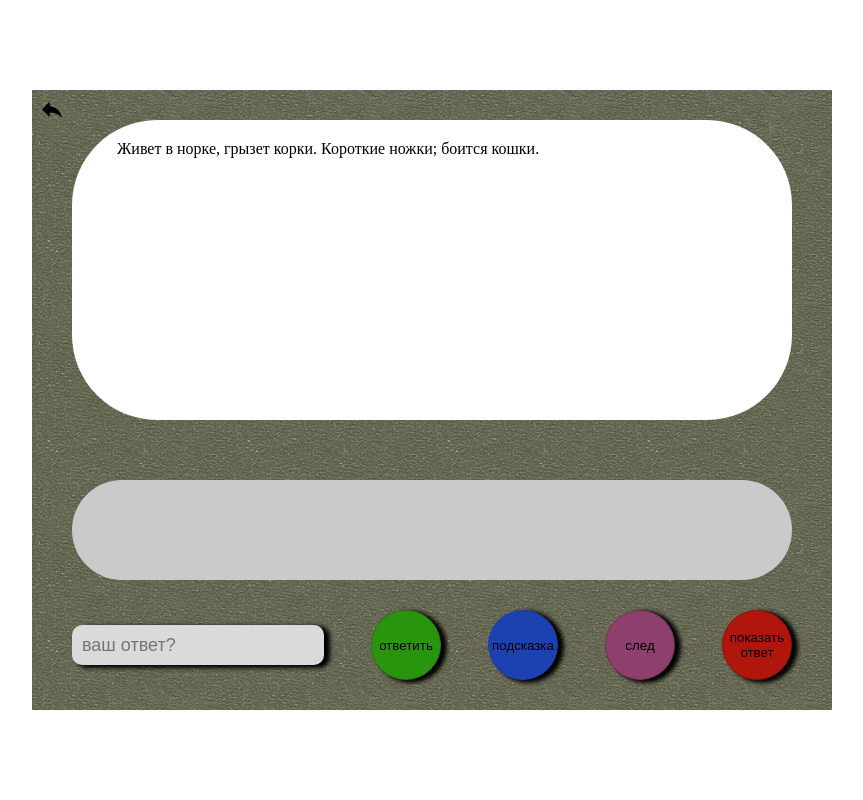
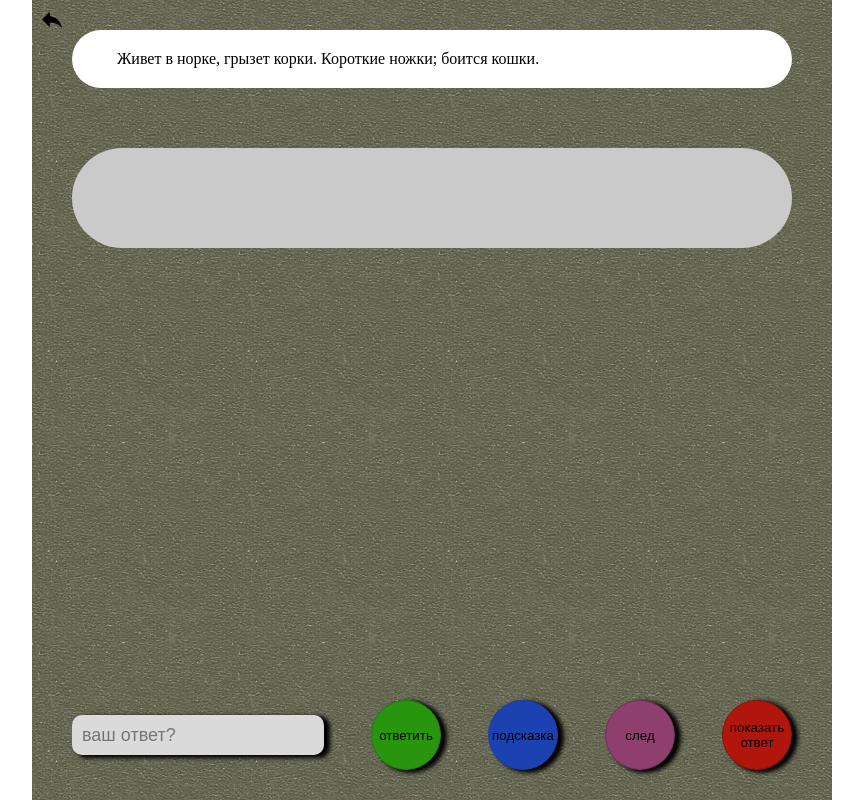
Before and after one commit to Pavel-Sake/riddles, a plain HTML site: page index.html in a window 1280 px wide. Both pictures are taken after a click on the button "Начать". Shown: the whole page, without its empty margins (208-1071 px from the left). Drawn offline with Linux system fonts and the light colour scheme.

Commit message:
Change height in riddles

```diff
--- a/style.css
+++ b/style.css
@@ -27,6 +27,7 @@ body {
     width: 100%;
     max-width: 800px;
     min-height: 500px;
+    height: 100%;
 
     display: flex;
     flex-direction: column;
@@ -76,7 +77,9 @@ body {
 
 .screen {
     width: 90%;
-    height: 300px;
+    height: auto;
+    min-height: 50px;
+    max-height: 300px;
     background: white;
     margin-top: 30px;
     border-radius: 85px;
@@ -531,9 +534,6 @@ body {
         padding: 0;
     }
 
-    .screen {
-    }
-
     .hint__screen {
         min-height: 50px;
     }
@@ -597,7 +597,7 @@ body {
     /*   riddles   */
 
     .screen {
-        height: 120px;
+        max-height: 120px;
     }
 
     .hint__screen {
```
